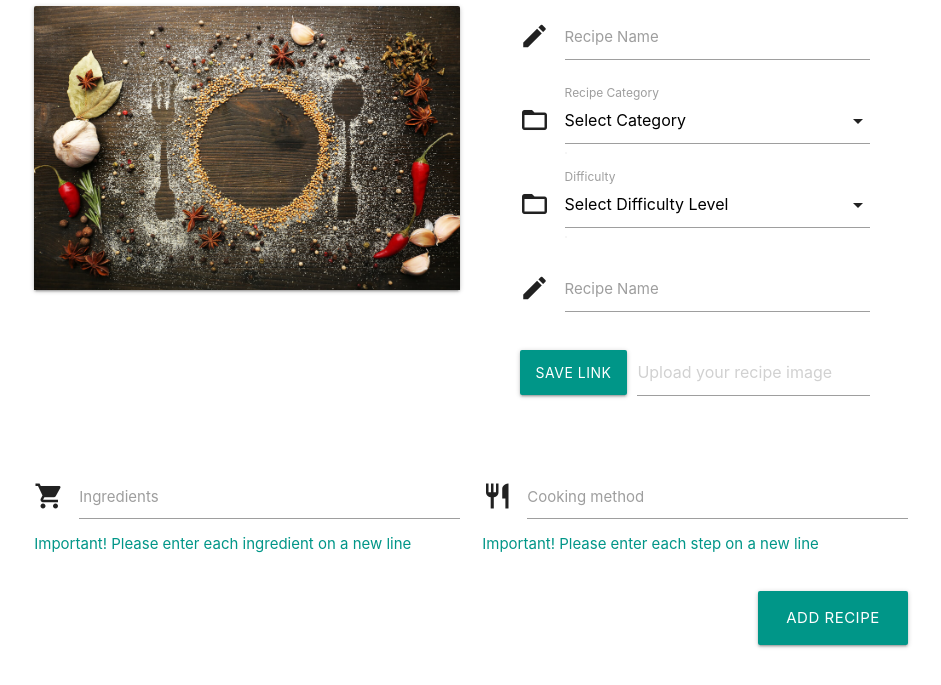
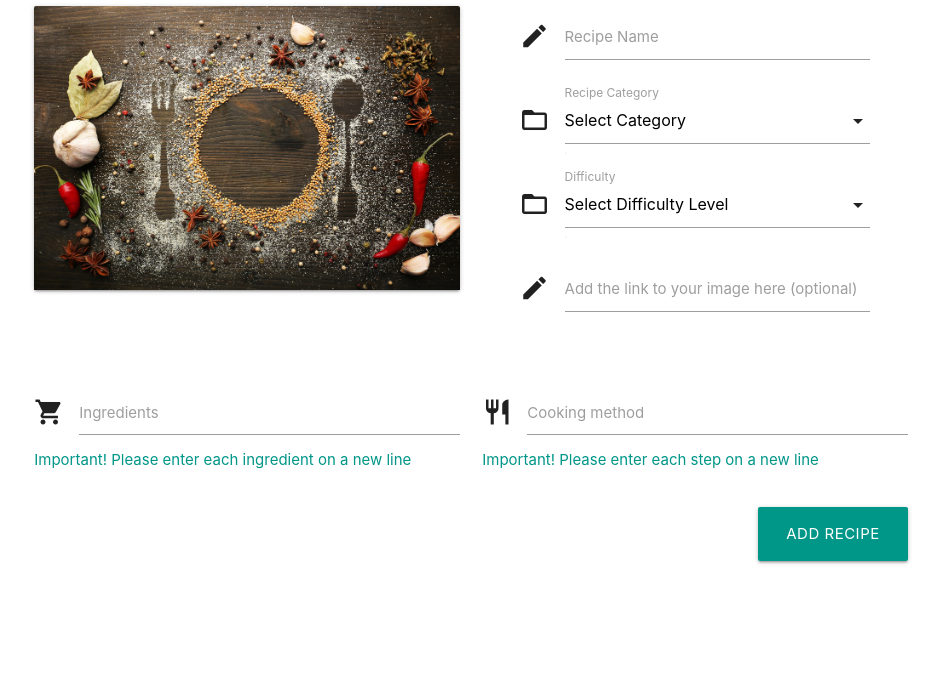
Before and after one commit to Code-Institute-Submissions/ms-project-3-v2, a Flask app: page /add_recipe in a window 1280 px wide. Shown: the part 160-845 px from the top of the page, without its empty margins (169-1110 px from the left). After the commit the page ends 724 px from the top, so only its background shows below. Run offline with Flask 2, Linux system fonts and the light colour scheme; data that the repository does not hold is empty; some libraries are stand-ins or nearby versions.

Commit message:
Remove img file upload/add input field for img link

```diff
--- a/templates/add_recipe.html
+++ b/templates/add_recipe.html
@@ -12,7 +12,7 @@
                             <div class="col s12">
                                 <div class="card">
                                     <div class="card-image">
-                                    <img src="{{url_for('static', filename='images/no-image.jpg')}}">
+                                        <img src="{{url_for('static', filename='images/no-image.jpg')}}">
                                     </div>
                                 </div>
                             </div>
@@ -48,21 +48,11 @@
                                 </select>
                                 <label for="difficulty_level">Difficulty</label>
                             </div>
-                            <!--recipe image upload-->
+                            <!-- link to recipe image -->
                             <div class="input-field col s12 m10 offset-m1">
                                 <i class="material-icons prefix">create</i>
-                                <input id="recipe_name" type="text" name="recipe_name" class="validate" required>
-                                <label for="recipe_name">Recipe Name</label>
-                            </div>
-
-                            <div class="col s12 m10 offset-m1 file-field input-field">
-                                <div class="btn teal">
-                                    <span>Save Link</span>
-                                    <input type="file" id="recipe_image" name="recipe_image" accept="image/png, image/jpeg, image/jpg"/>
-                                </div>
-                                <div class="file-path-wrapper">
-                                    <input class="file-path validate" type="text" placeholder="Upload your recipe image"/>
-                                </div>
+                                <input id="recipe_image" type="text" name="recipe_image" class="validate">
+                                <label for="recipe_name">Add the link to your image here (optional)</label>
                             </div>
                         </div>
                     </div>
```
